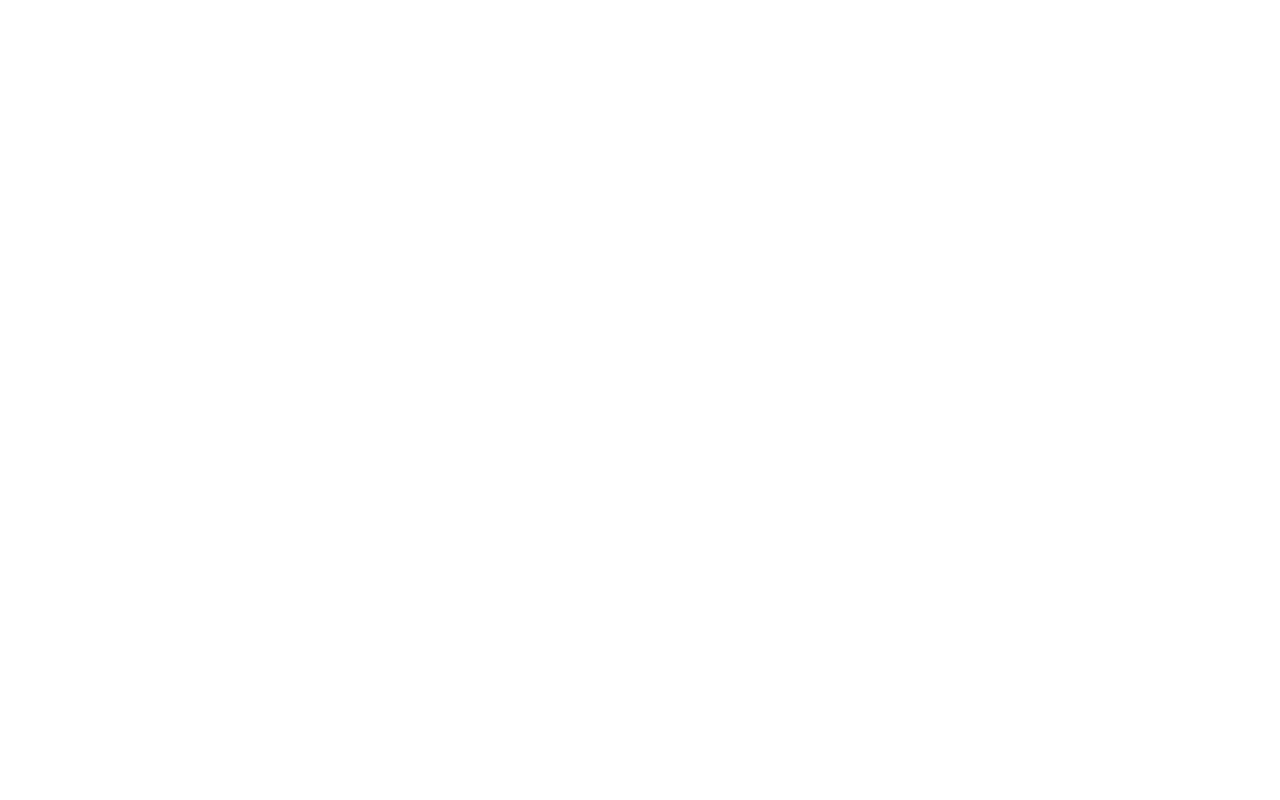
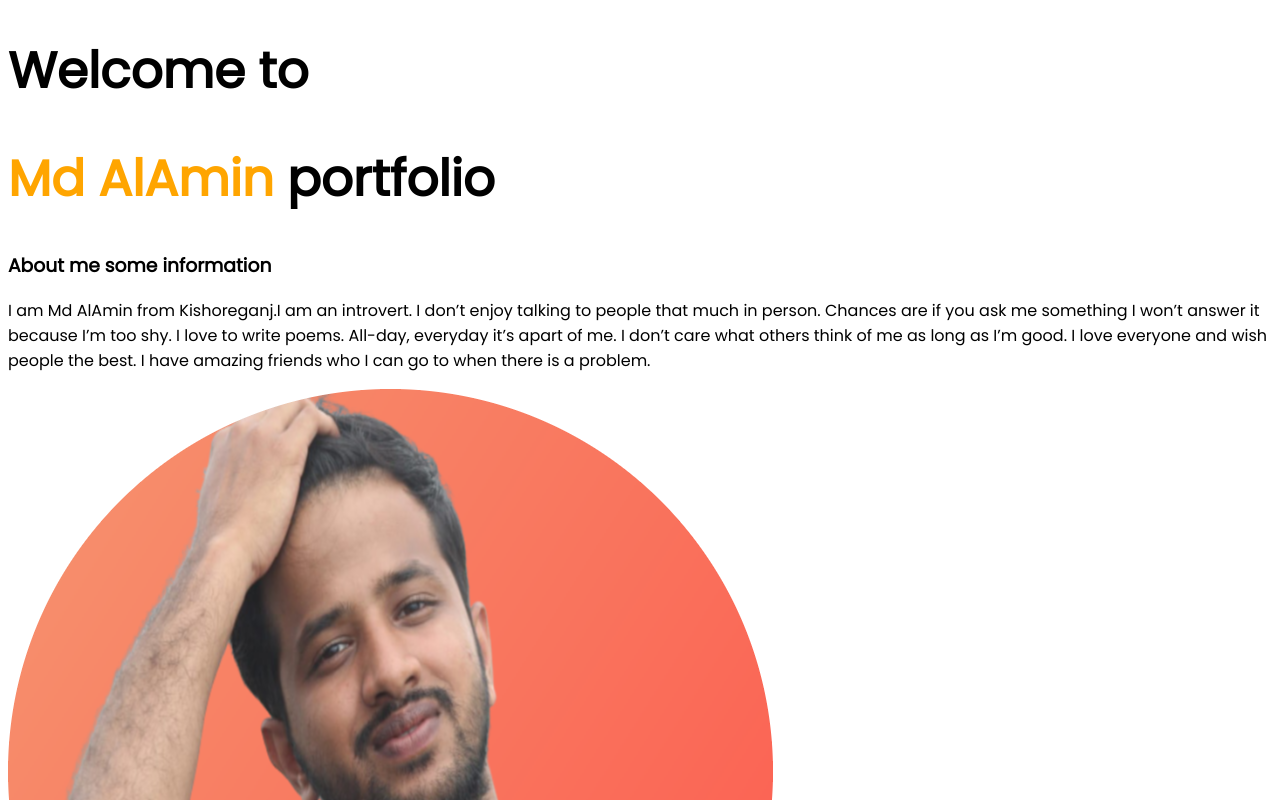
Before and after one commit to mdalamin19/Developer-portfolio, a plain HTML site: page index.html in a window 1280 px wide. Shown: the top 800 px of the page. Drawn offline with Linux system fonts and the light colour scheme.

Commit message:
pass that

```diff
--- a/index.html
+++ b/index.html
@@ -5,9 +5,21 @@
     <meta http-equiv="X-UA-Compatible" content="IE=edge">
     <meta name="viewport" content="width=device-width, initial-scale=1.0">
     <title>AlAmin portfolio</title>
-    <link rel="stylesheet" href="style.css">
+     <link rel="preconnect" href="https://fonts.googleapis.com">
+     <link rel="preconnect" href="https://fonts.gstatic.com" crossorigin>
+     <link href="https://fonts.googleapis.com/css2?family=Poppins&display=swap" rel="stylesheet">
+     <link rel="stylesheet" href="style.css">
 </head>
 <body>
+    <h1>Welcome to</h1>
+    <h1><span class="infinit">Md AlAmin </span>portfolio</h1>
+    <h3>About me some information</h3>
+    <p>I am Md AlAmin from Kishoreganj.I am an introvert. I don’t enjoy talking to people that much in person. Chances are if you ask me something I won’t answer it because I’m too shy.
+        I love to write poems. All-day, everyday it’s apart of me.
+        I don’t care what others think of me as long as I’m good.
+        I love everyone and wish people the best.
+        I have amazing friends who I can go to when there is a problem.</p>
 
+        <img src="images\mdalamin.png" alt="">
 </body>
 </html>
--- a/style.css
+++ b/style.css
@@ -0,0 +1,10 @@
+body{
+   font-family: 'Poppins', sans-serif;
+
+}
+h1{
+    font-size: 50px;
+}
+.infinit{
+   color: orange;
+}
```
Also changed, not shown: images/mdalamin.png (added).
